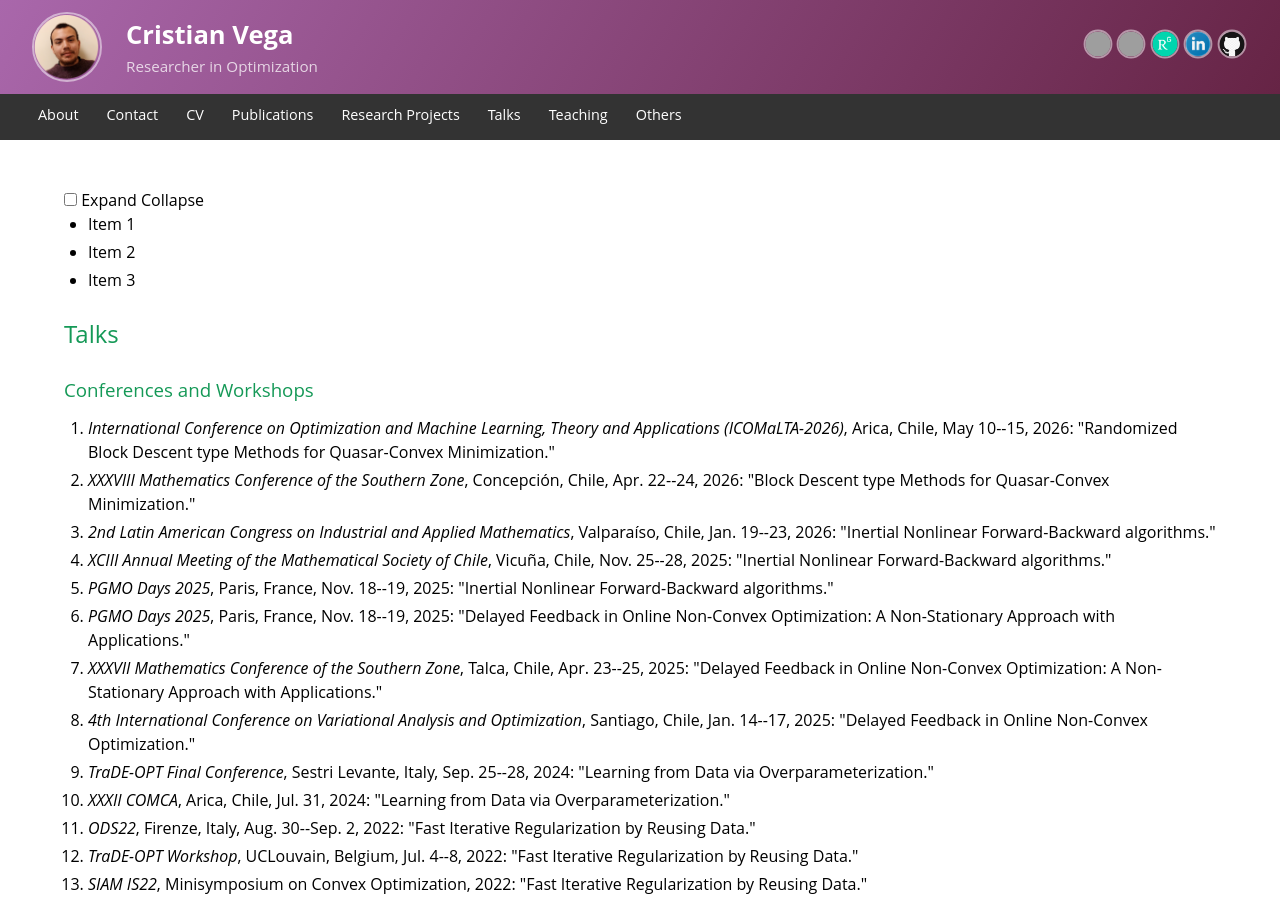
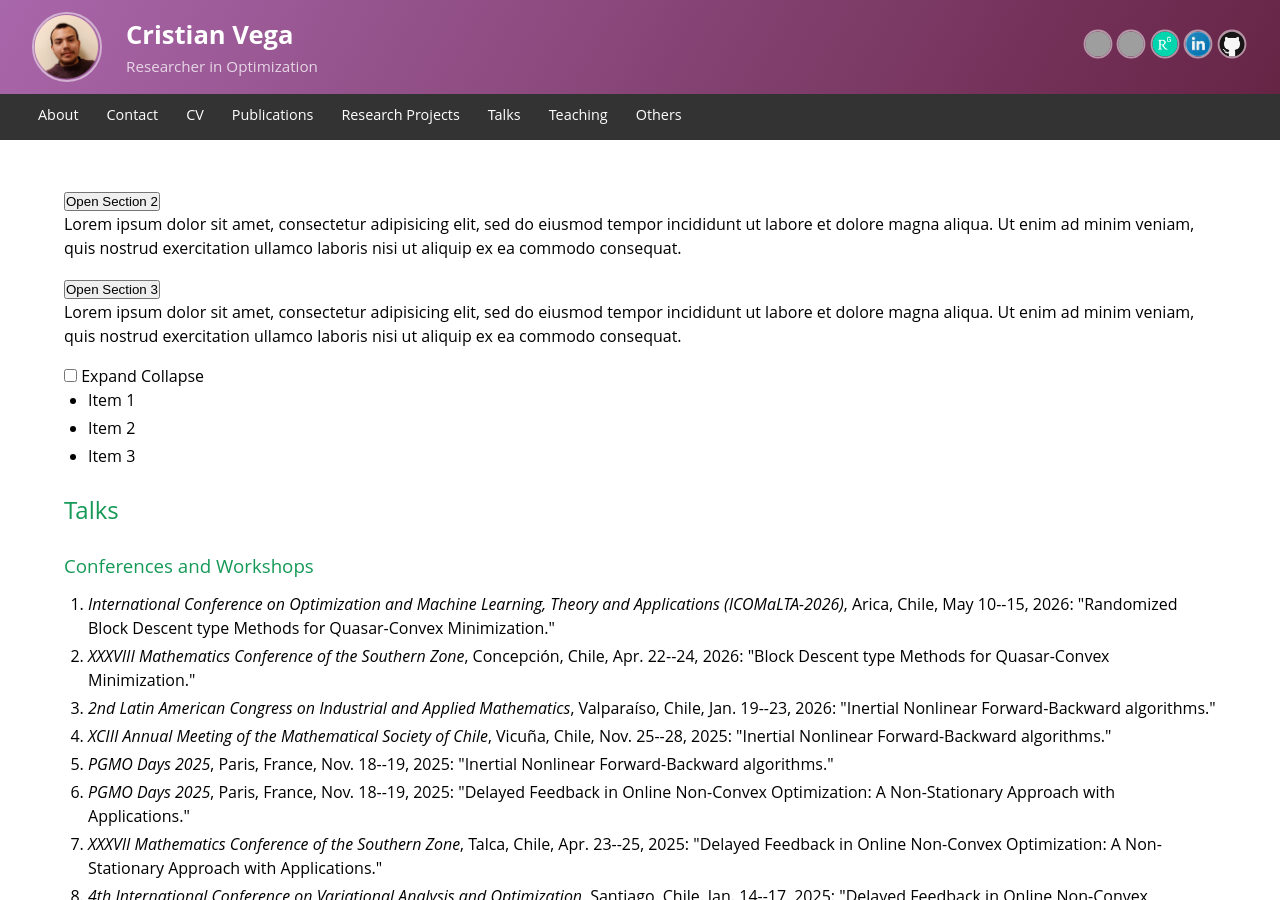
Before and after one commit to cristianvega1995/cristianvega1995.github.io, a Jekyll site: the page Collaborators.html, which Jekyll copies as it is, in a window 1280 px wide and 900 px high. Built offline with Jekyll 4.4.1, drawn with Linux system fonts in a browser that asks for light colours; grey boxes are pictures that could not be loaded.

Commit message:
Implement collapsible sections in Collaborators.html
Added collapsible sections and toggle functionality for content visibility.

```diff
--- a/Collaborators.html
+++ b/Collaborators.html
@@ -253,6 +253,32 @@
 
 
 <main>
+</div>
+<button type="button" class="collapsible">Open Section 2</button>
+<div class="content">
+  <p>Lorem ipsum dolor sit amet, consectetur adipisicing elit, sed do eiusmod tempor incididunt ut labore et dolore magna aliqua. Ut enim ad minim veniam, quis nostrud exercitation ullamco laboris nisi ut aliquip ex ea commodo consequat.</p>
+</div>
+<button type="button" class="collapsible">Open Section 3</button>
+<div class="content">
+  <p>Lorem ipsum dolor sit amet, consectetur adipisicing elit, sed do eiusmod tempor incididunt ut labore et dolore magna aliqua. Ut enim ad minim veniam, quis nostrud exercitation ullamco laboris nisi ut aliquip ex ea commodo consequat.</p>
+</div>
+
+<script>
+var coll = document.getElementsByClassName("collapsible");
+var i;
+
+for (i = 0; i < coll.length; i++) {
+  coll[i].addEventListener("click", function() {
+    this.classList.toggle("active");
+    var content = this.nextElementSibling;
+    if (content.style.display === "block") {
+      content.style.display = "none";
+    } else {
+      content.style.display = "block";
+    }
+  });
+}
+</script>
 <div class="row">
   <input id="togList1" type="checkbox">
   <label for="togList1">
```
Also changed, not shown: other parts of Collaborators.html (+15 -0 lines).
